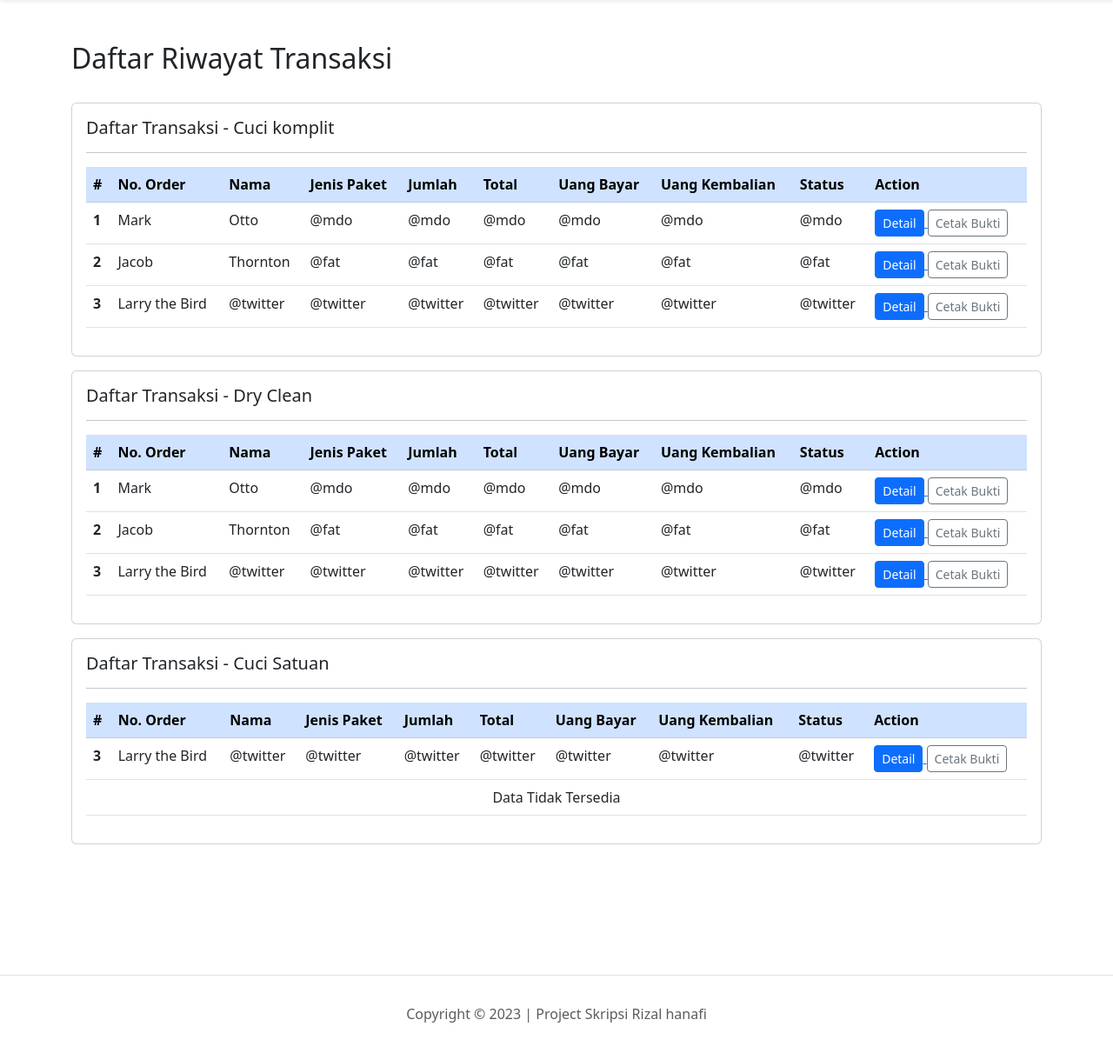
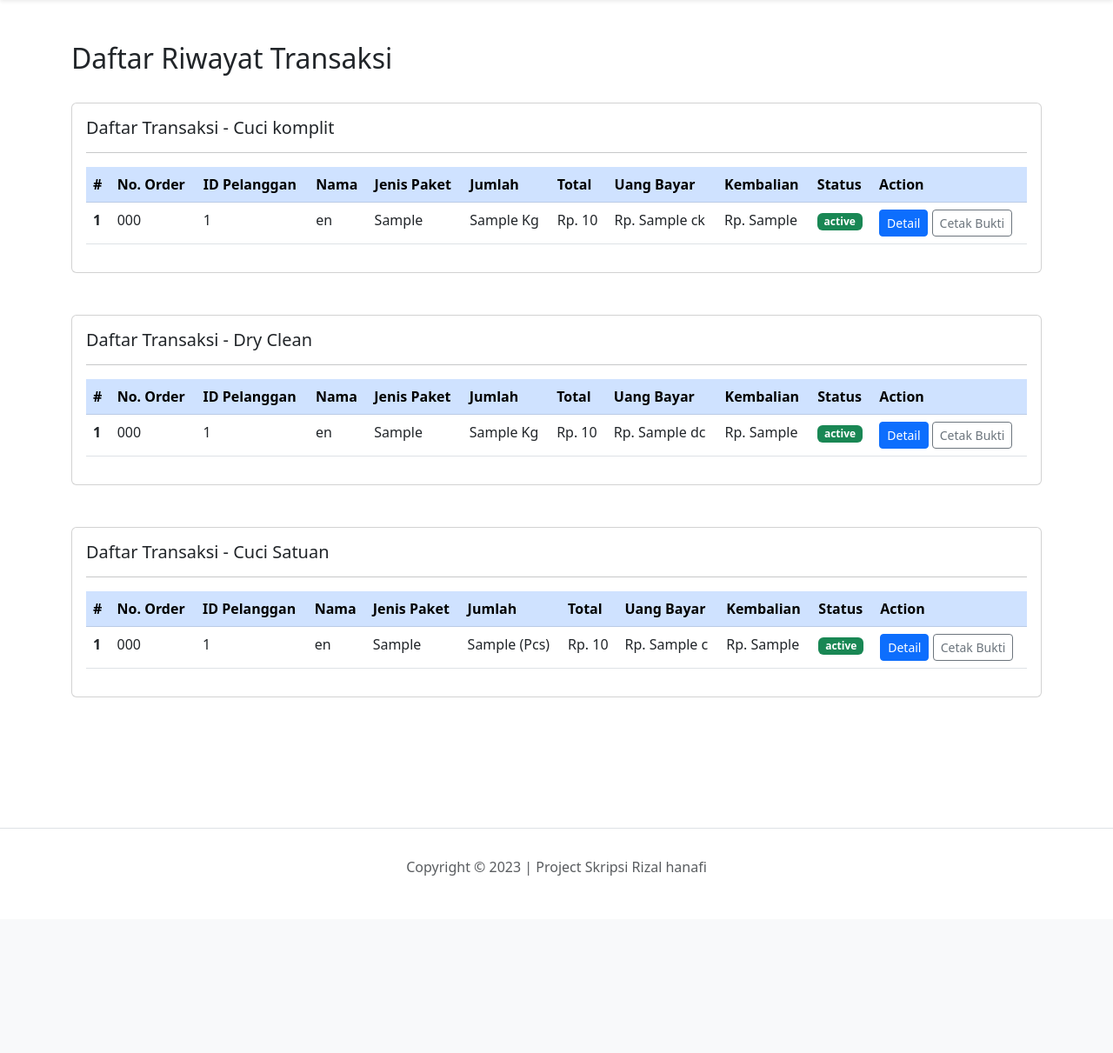
Before and after one commit to rudihardianto/website-laundry-php-native, a PHP site: page /laundry_rizal_skripsi/riwayat_transaksi in a window 1280 px wide. Shown: the part 58-1269 px from the top of the page at 87% size. After the commit the page ends 1065 px from the top, so only its background shows below. Run offline with PHP 8.4, Linux system fonts and the light colour scheme; tables that the repository leaves empty or names only in its code hold one stand-in row (values such as "Sample post").

Commit message:
riwayat transaksi

```diff
--- a/riwayat_transaksi/index.php
+++ b/riwayat_transaksi/index.php
@@ -1,7 +1,13 @@
-<?php require_once '../_header.php';?>
+<?php
+    require_once '../_header.php';
+    $query_ck = query("SELECT * FROM tb_riwayat_ck ORDER BY id_ck DESC");
+    $query_dc = query("SELECT * FROM tb_riwayat_dc ORDER BY id_dc DESC");
+    $query_cs = query("SELECT * FROM tb_riwayat_cs ORDER BY id_cs DESC");
+    // var_dump($query_ck);
+?>
 
 <!-- START: title daftar riwayat transaksi -->
-<section id="daftar-riwayat-transaksi" class="daftar-riwayat-transaksi my-4">
+<section id="daftar-riwayat-transaksi" class="daftar-riwayat-transaksi mb-4">
     <div class="container">
         <div class="row align-items-center">
             <div class="col">
@@ -13,7 +19,7 @@
 <!-- END: title daftar riwayat transaksi -->
 
 <!-- START: daftar transaksi cuci komplit -->
-<section id="daftar-transaksi-ck" class="daftar-transaksi-ck my-3">
+<section id="daftar-transaksi-ck" class="daftar-transaksi-ck mb-5">
     <div class="container">
         <div class="row">
             <div class="col">
@@ -27,78 +33,50 @@
                                     <tr class="table-primary">
                                         <th scope="col">#</th>
                                         <th scope="col">No. Order</th>
+                                        <th scope="col">ID Pelanggan</th>
                                         <th scope="col">Nama</th>
                                         <th scope="col">Jenis Paket</th>
                                         <th scope="col">Jumlah</th>
                                         <th scope="col">Total</th>
                                         <th scope="col">Uang Bayar</th>
-                                        <th scope="col">Uang Kembalian</th>
+                                        <th scope="col">Kembalian</th>
                                         <th scope="col">Status</th>
                                         <th scope="col">Action</th>
                                     </tr>
                                 </thead>
                                 <tbody>
+                                    <?php if (!empty($query_ck)) : ?>
+                                    <?php $i = 1; foreach($query_ck as $data_ck) : ?>
                                     <tr>
-                                        <th scope="row">1</th>
-                                        <td>Mark</td>
-                                        <td>Otto</td>
-                                        <td>@mdo</td>
-                                        <td>@mdo</td>
-                                        <td>@mdo</td>
-                                        <td>@mdo</td>
-                                        <td>@mdo</td>
-                                        <td>@mdo</td>
+                                        <th scope="row"><?= $i++; ?></th>
+                                        <td><?=$data_ck['or_number']?></td>
+                                        <td><?=$data_ck['id_pelanggan']?></td>
+                                        <td><?=$data_ck['pelanggan']?></td>
+                                        <td><?=$data_ck['j_paket']?></td>
+                                        <td><?=$data_ck['berat'] . " Kg"?></td>
+                                        <td><?="Rp. " . $data_ck['total']?></td>
+                                        <td><?="Rp. " . $data_ck['nominal_byr']?></td>
+                                        <td><?="Rp. " . $data_ck['kembalian']?></td>
+                                        <td><span class="badge text-bg-success"><?=$data_ck['status']?></span></td>
                                         <td>
-                                            <a href="<?=url('riwayat_transaksi/riwayat_ck/detail_ck.php');?>">
-                                                <button type="submit" class="btn btn-primary btn-sm">Detail</button>
+                                            <a href="<?=url('riwayat_transaksi/riwayat_ck/detail_ck.php')?>?id_ck=<?=$data_ck['id_ck']?>"
+                                                class="btn btn-primary btn-sm">
+                                                Detail
                                             </a>
-                                            <a href="<?=url('riwayat_transaksi/riwayat_ck/cetak_info.php');?>">
-                                                <button type="submit" class="btn btn-outline-secondary btn-sm">
-                                                    Cetak Bukti
-                                                </button>
+                                            <a href="<?=url('riwayat_transaksi/riwayat_ck/cetak_info.php')?>?id_ck=<?=$data_ck['id_ck']?>"
+                                                class="btn btn-outline-secondary btn-sm">
+                                                Cetak Bukti
                                             </a>
                                         </td>
                                     </tr>
+                                    <?php endforeach ?>
+                                    <?php else : ?>
                                     <tr>
-                                        <th scope="row">2</th>
-                                        <td>Jacob</td>
-                                        <td>Thornton</td>
-                                        <td>@fat</td>
-                                        <td>@fat</td>
-                                        <td>@fat</td>
-                                        <td>@fat</td>
-                                        <td>@fat</td>
-                                        <td>@fat</td>
-                                        <td>
-                                            <a href="<?=url('riwayat_transaksi/riwayat_ck/detail_ck.php');?>">
-                                                <button type="submit" class="btn btn-primary btn-sm">Detail</button>
-                                            </a>
-                                            <a href="<?=url('riwayat_transaksi/riwayat_ck/cetak_info.php');?>">
-                                                <button type="submit" class="btn btn-outline-secondary btn-sm">Cetak
-                                                    Bukti</button>
-                                            </a>
+                                        <td colspan="11" class="text-center text-muted py-3">
+                                            Riwayat Transaksi Tidak Tersedia.
                                         </td>
                                     </tr>
-                                    <tr>
-                                        <th scope="row">3</th>
-                                        <td>Larry the Bird</td>
-                                        <td>@twitter</td>
-                                        <td>@twitter</td>
-                                        <td>@twitter</td>
-                                        <td>@twitter</td>
-                                        <td>@twitter</td>
-                                        <td>@twitter</td>
-                                        <td>@twitter</td>
-                                        <td>
-                                            <a href="<?=url('riwayat_transaksi/riwayat_ck/detail_ck.php');?>">
-                                                <button type="submit" class="btn btn-primary btn-sm">Detail</button>
-                                            </a>
-                                            <a href="<?=url('riwayat_transaksi/riwayat_ck/cetak_info.php');?>">
-                                                <button type="submit" class="btn btn-outline-secondary btn-sm">Cetak
-                                                    Bukti</button>
-                                            </a>
-                                        </td>
-                                    </tr>
+                                    <?php endif?>
                                 </tbody>
                             </table>
                         </div>
@@ -111,7 +89,7 @@
 <!-- END: daftar transaksi cuci komplit -->
 
 <!-- START: daftar transaksi dry clean -->
-<section id="daftar-transaksi-dc" class="daftar-transaksi-dc my-3">
+<section id="daftar-transaksi-dc" class="daftar-transaksi-dc my-5">
     <div class="container">
         <div class="row">
             <div class="col">
@@ -125,77 +103,50 @@
                                     <tr class="table-primary">
                                         <th scope="col">#</th>
                                         <th scope="col">No. Order</th>
+                                        <th scope="col">ID Pelanggan</th>
                                         <th scope="col">Nama</th>
                                         <th scope="col">Jenis Paket</th>
                                         <th scope="col">Jumlah</th>
                                         <th scope="col">Total</th>
                                         <th scope="col">Uang Bayar</th>
-                                        <th scope="col">Uang Kembalian</th>
+                                        <th scope="col">Kembalian</th>
                                         <th scope="col">Status</th>
                                         <th scope="col">Action</th>
                                     </tr>
                                 </thead>
                                 <tbody>
+                                    <?php if (!empty($query_dc)) : ?>
+                                    <?php $i = 1; foreach($query_dc as $data_dc) : ?>
                                     <tr>
-                                        <th scope="row">1</th>
-                                        <td>Mark</td>
-                                        <td>Otto</td>
-                                        <td>@mdo</td>
-                                        <td>@mdo</td>
-                                        <td>@mdo</td>
-                                        <td>@mdo</td>
-                                        <td>@mdo</td>
-                                        <td>@mdo</td>
+                                        <th scope="row"><?= $i++; ?></th>
+                                        <td><?=$data_dc['or_number']?></td>
+                                        <td><?=$data_dc['id_pelanggan']?></td>
+                                        <td><?=$data_dc['pelanggan']?></td>
+                                        <td><?=$data_dc['j_paket']?></td>
+                                        <td><?=$data_dc['berat'] . " Kg"?></td>
+                                        <td><?="Rp. " . $data_dc['total']?></td>
+                                        <td><?="Rp. " . $data_dc['nominal_byr']?></td>
+                                        <td><?="Rp. " . $data_dc['kembalian']?></td>
+                                        <td><span class="badge text-bg-success"><?=$data_dc['status']?></span></td>
                                         <td>
-                                            <a href="<?=url('riwayat_transaksi/riwayat_dc/detail_dc.php');?>">
-                                                <button type="submit" class="btn btn-primary btn-sm">Detail</button>
+                                            <a href="<?=url('riwayat_transaksi/riwayat_dc/detail_dc.php')?>?id_dc=<?=$data_dc['id_dc']?>"
+                                                class="btn btn-primary btn-sm">
+                                                Detail
                                             </a>
-                                            <a href="<?=url('riwayat_transaksi/riwayat_dc/cetak_info.php');?>">
-                                                <button type="submit" class="btn btn-outline-secondary btn-sm">Cetak
-                                                    Bukti</button>
+                                            <a href="<?=url('riwayat_transaksi/riwayat_dc/cetak_info.php')?>?id_dc=<?=$data_dc['id_dc']?>"
+                                                class="btn btn-outline-secondary btn-sm">
+                                                Cetak Bukti
                                             </a>
                                         </td>
                                     </tr>
+                                    <?php endforeach ?>
+                                    <?php else : ?>
                                     <tr>
-                                        <th scope="row">2</th>
-                                        <td>Jacob</td>
-                                        <td>Thornton</td>
-                                        <td>@fat</td>
-                                        <td>@fat</td>
-                                        <td>@fat</td>
-                                        <td>@fat</td>
-                                        <td>@fat</td>
-                                        <td>@fat</td>
-                                        <td>
-                                            <a href="<?=url('riwayat_transaksi/riwayat_dc/detail_dc.php');?>">
-                                                <button type="submit" class="btn btn-primary btn-sm">Detail</button>
-                                            </a>
-                                            <a href="<?=url('riwayat_transaksi/riwayat_dc/cetak_info.php');?>">
-                                                <button type="submit" class="btn btn-outline-secondary btn-sm">Cetak
-                                                    Bukti</button>
-                                            </a>
+                                        <td colspan="11" class="text-center text-muted py-3">
+                                            Riwayat Transaksi Tidak Tersedia.
                                         </td>
                                     </tr>
-                                    <tr>
-                                        <th scope="row">3</th>
-                                        <td>Larry the Bird</td>
-                                        <td>@twitter</td>
-                                        <td>@twitter</td>
-                                        <td>@twitter</td>
-                                        <td>@twitter</td>
-                                        <td>@twitter</td>
-                                        <td>@twitter</td>
-                                        <td>@twitter</td>
-                                        <td>
-                                            <a href="<?=url('riwayat_transaksi/riwayat_dc/detail_dc.php');?>">
-                                                <button type="submit" class="btn btn-primary btn-sm">Detail</button>
-                                            </a>
-                                            <a href="<?=url('riwayat_transaksi/riwayat_dc/cetak_info.php');?>">
-                                                <button type="submit" class="btn btn-outline-secondary btn-sm">Cetak
-                                                    Bukti</button>
-                                            </a>
-                                        </td>
-                                    </tr>
+                                    <?php endif ?>
                                 </tbody>
                             </table>
                         </div>
@@ -208,7 +159,7 @@
 <!-- END: daftar transaksi dry clean -->
 
 <!-- START: daftar transaksi cuci satuan -->
-<section id="daftar-transaksi-cs" class="daftar-transaksi-cs my-3">
+<section id="daftar-transaksi-cs" class="daftar-transaksi-cs my-5">
     <div class="container">
         <div class="row">
             <div class="col">
@@ -222,41 +173,50 @@
                                     <tr class="table-primary">
                                         <th scope="col">#</th>
                                         <th scope="col">No. Order</th>
+                                        <th scope="col">ID Pelanggan</th>
                                         <th scope="col">Nama</th>
                                         <th scope="col">Jenis Paket</th>
                                         <th scope="col">Jumlah</th>
                                         <th scope="col">Total</th>
                                         <th scope="col">Uang Bayar</th>
-                                        <th scope="col">Uang Kembalian</th>
+                                        <th scope="col">Kembalian</th>
                                         <th scope="col">Status</th>
                                         <th scope="col">Action</th>
                                     </tr>
                                 </thead>
                                 <tbody>
+                                    <?php if (!empty($query_cs)) : ?>
+                                    <?php $i = 1; foreach($query_cs as $data_cs) : ?>
                                     <tr>
-                                        <th scope="row">3</th>
-                                        <td>Larry the Bird</td>
-                                        <td>@twitter</td>
-                                        <td>@twitter</td>
-                                        <td>@twitter</td>
-                                        <td>@twitter</td>
-                                        <td>@twitter</td>
-                                        <td>@twitter</td>
-                                        <td>@twitter</td>
+                                        <th scope="row"><?= $i++; ?></th>
+                                        <td><?=$data_cs['or_number']?></td>
+                                        <td><?=$data_cs['id_pelanggan']?></td>
+                                        <td><?=$data_cs['pelanggan']?></td>
+                                        <td><?=$data_cs['j_paket']?></td>
+                                        <td><?=$data_cs['jml_pcs'] . " (Pcs)"?></td>
+                                        <td><?="Rp. " . $data_cs['total']?></td>
+                                        <td><?="Rp. " . $data_cs['nominal_byr']?></td>
+                                        <td><?="Rp. " . $data_cs['kembalian']?></td>
+                                        <td><span class="badge text-bg-success"><?=$data_cs['status']?></span></td>
                                         <td>
-                                            <a href="<?=url('riwayat_transaksi/riwayat_cs/detail_cs.php');?>">
-                                                <button type="submit" class="btn btn-primary btn-sm">Detail</button>
+                                            <a href="<?=url('riwayat_transaksi/riwayat_cs/detail_cs.php')?>?id_cs=<?=$data_cs['id_cs']?>"
+                                                class="btn btn-primary btn-sm">
+                                                Detail
                                             </a>
-                                            <a href="<?=url('riwayat_transaksi/riwayat_cs/cetak_info.php');?>">
-                                                <button type="submit" class="btn btn-outline-secondary btn-sm">
-                                                    Cetak Bukti
-                                                </button>
+                                            <a href="<?=url('riwayat_transaksi/riwayat_cs/cetak_info.php')?>?id_cs=<?=$data_cs['id_cs']?>"
+                                                class="btn btn-outline-secondary btn-sm">
+                                                Cetak Bukti
                                             </a>
                                         </td>
                                     </tr>
+                                    <?php endforeach ?>
+                                    <?php else : ?>
                                     <tr>
-                                        <td colspan="10" class="text-center">Data Tidak Tersedia</td>
+                                        <td colspan="11" class="text-center text-muted py-3">
+                                            Riwayat Transaksi Tidak Tersedia.
+                                        </td>
                                     </tr>
+                                    <?php endif ?>
                                 </tbody>
                             </table>
                         </div>
```
